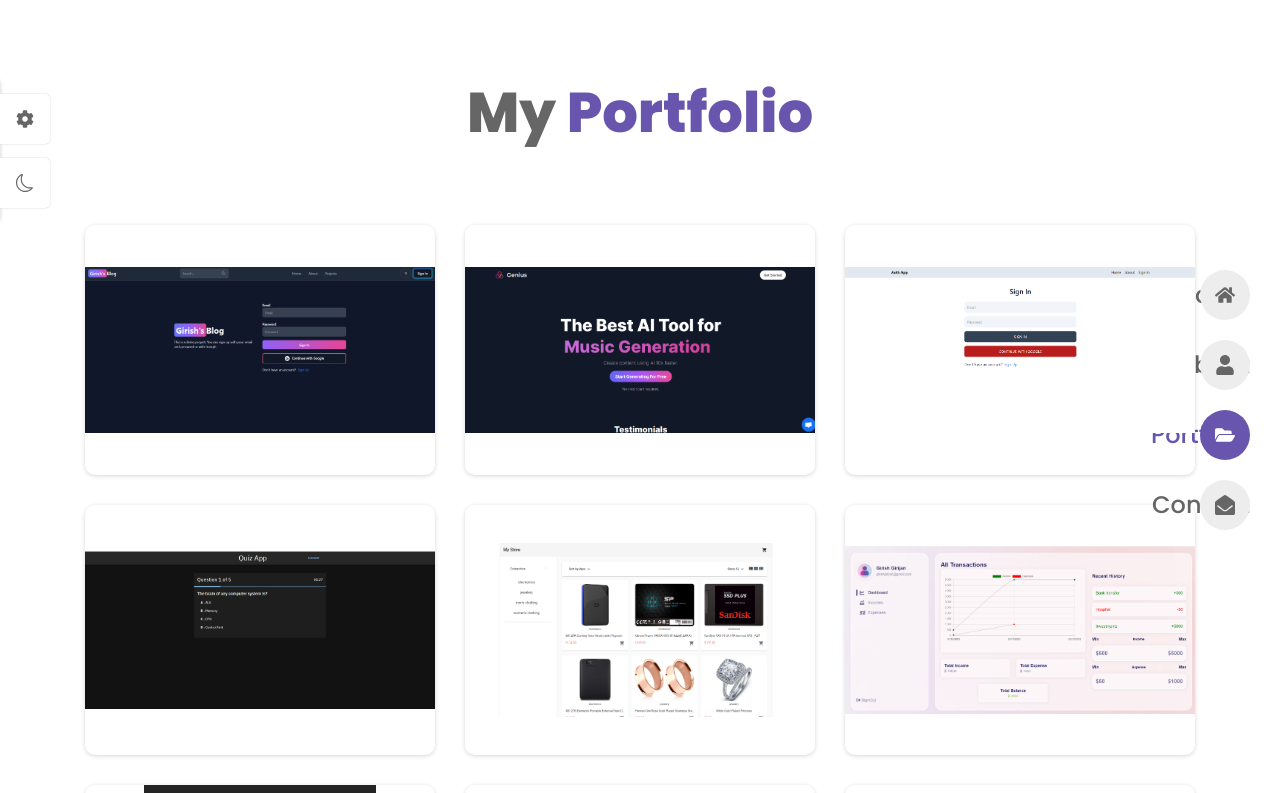
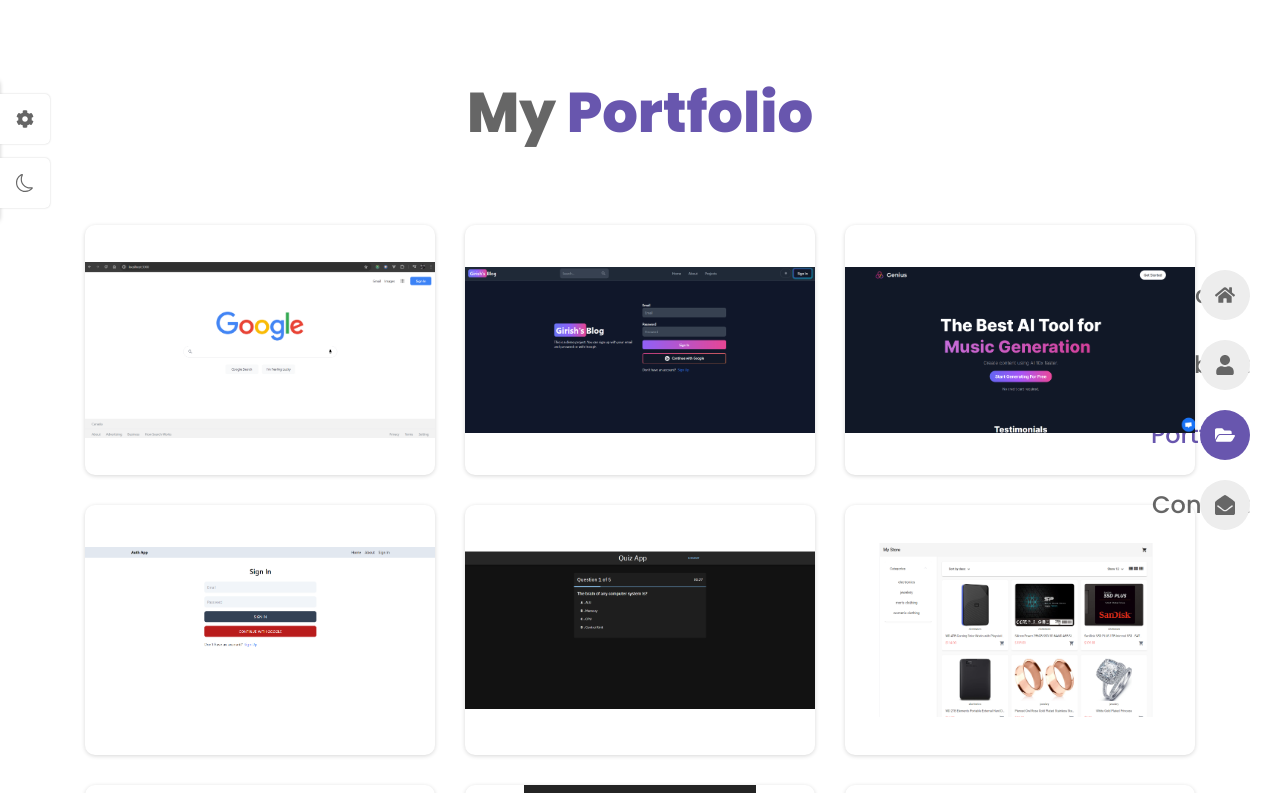
Before and after one commit to girishgirijan/portfolio, a React (Vite) app: page /portfolio in a window 1280 px wide. Shown: the top 793 px of the page. Built offline with nearby package versions, Linux system fonts and the light colour scheme.

Commit message:
Project Google Clone

```diff
--- a/src/data.jsx
+++ b/src/data.jsx
@@ -22,6 +22,7 @@ import Work9 from './assets/QuizApp-1.png';
 import Work10 from './assets/Authentication_app.png';
 import Work11 from './assets/AI_Tool.png';
 import Work12 from './assets/mern-blog.png';
+import Work13 from './assets/google-clone-nextjs.png';
 
 import Theme1 from './assets/purple.png';
 import Theme2 from './assets/red.png';
@@ -486,6 +487,25 @@ export const portfolio = [
       },
     ],
   },
+  {
+    id: 13,
+    img: Work13,
+    title: 'Google Clone',
+    details: [
+      {
+        icon: <FaCode />,
+        title: ' ',
+        desc: 'Nextjs, Tailwind',
+        href: '',
+      },
+      {
+        icon: <FaGithub />,
+        title: ' ',
+        desc: 'Google Clone using Nextjs and Tailwind',
+        href: 'https://github.com/girishgirijan/next-google-clone',
+      },
+    ],
+  },
 ];
 
 export const themes = [
```
Also changed, not shown: src/assets/google-clone-nextjs.png (added).
